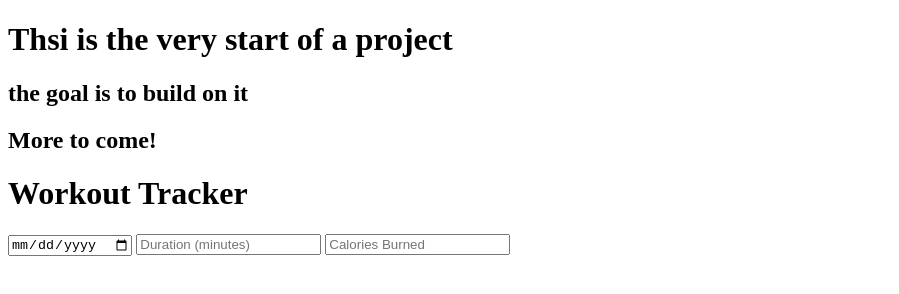
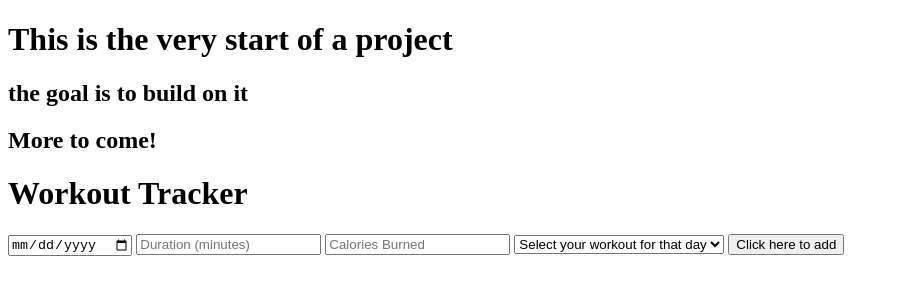
Before and after one commit to fvirani786/workout-project, a plain HTML site: page index.html in a window 1280 px wide. Shown: the whole page, without its empty margins (0-899 px from the left). Drawn offline with Linux system fonts and the light colour scheme.

Commit message:
html day one progress

```diff
--- a/index.html
+++ b/index.html
@@ -7,7 +7,7 @@
 </head>
 <body>
 
-  <h1>Thsi is the very start of a project</h1>
+  <h1>This is the very start of a project</h1>
 
   <h2>the goal is to build on it</h2>
 
@@ -21,20 +21,22 @@
     <input type="number" id="duration" placeholder="Duration (minutes)" />
     <input type="number" id="calories" placeholder="Calories Burned"   />
 
+    <select id="type" required>
+      <option value="">Select your workout for that day</option>
+      <option value="Leg Day">Leg Day</option>
+      <option value="Chest & Triceps">Chest & Tri</option>
+      <option value="Back & Biceps">Back & Bi</option>
+      <option value="Shoulders">Shoulders & Trap</option>
+      <option value="Swimming">Swimming</option>
+      <option value="Other">Select your workout for that day</option>
 
+    </select>
 
-
-
-
-
-
-
-
-
-
+    <button type="submit">Click here to add </button>
 
 
   </form>
 
+
 </body>
 </html>
```
Also changed, not shown: 1 other file.
